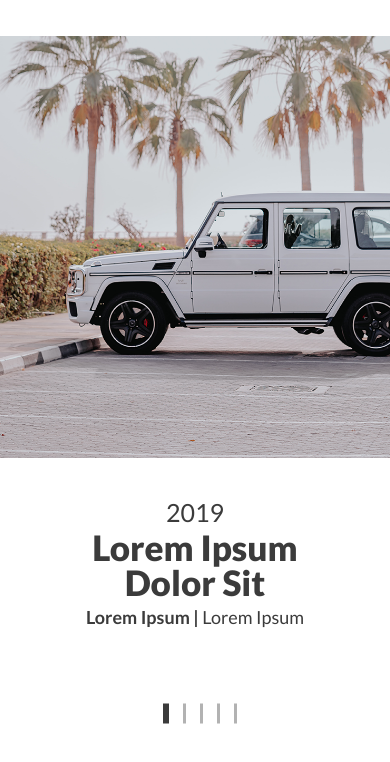
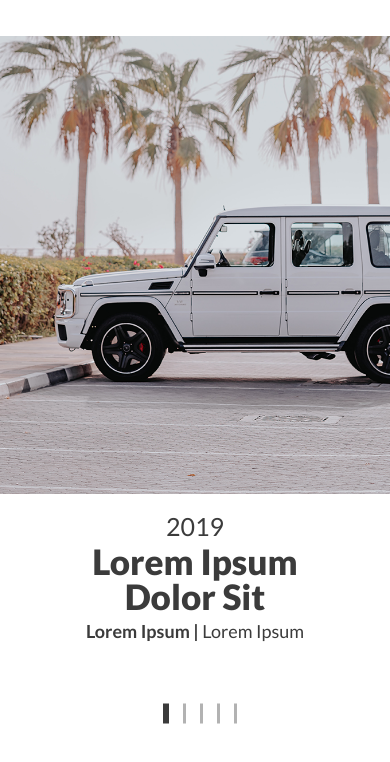
Before and after one commit to vinwatanabe/portfolio_2020_template, a plain HTML site: page index.html in a window 390 px wide. Shown: the part 74-836 px from the top of the page. Drawn offline with nearby package versions, Linux system fonts and the light colour scheme.

Commit message:
Made the image and title of the home a flexbox to better control positions

```diff
--- a/css/style.css
+++ b/css/style.css
@@ -767,10 +767,13 @@ nav #menu {
 
   .projects_list {
     position: relative;
-    height: 50%;
+    display: flex;
+    flex-direction: column-reverse;
+    height: 72%;
   }
 
   .project_image {
+  	position: relative;
     float: none;
     clear: both;
     height: 100%;
@@ -783,13 +786,15 @@ nav #menu {
   }
 
   .project_text_home {
-    position: absolute;
-    top: 110%;
-    left: 50%;
-    transform: translate(-50%, 0);
+    position: relative;
+    display: block;
+    transform: translate(0);
     padding-left: 0;
+    padding-top: 20px;
     width: 74%;
     text-align: center;
+    top: 0;
+    margin: 0px auto;
   }
 
   .nav_buttons {
--- a/js/slider.js
+++ b/js/slider.js
@@ -30,6 +30,8 @@ $(document).ready(function(){
   // Set initial slide
   function initialSlide(){
     var slideNumber = "0" + String(currentSlide);
+
+    hideAll();
 
     $(".slide_" + slideNumber).show();
     $(".btn_" + slideNumber).addClass("active");
@@ -67,22 +69,6 @@ $(document).ready(function(){
     $(".slide_04").hide();
     $(".slide_05").hide();
   }
-
-  // Change slide animation
- /* function slideAnimation(slideNumber){
-    $.when($(".project_image").animate({width: "1px"}, 500)).then(function(){
-      $.when($(".project_text").fadeOut(300)).then(function(){
-        $.when(hideAll()).then(function(){
-          $.when($(".slide_" + slideNumber).fadeIn(300)).then(function(){
-            $.when($(".project_text").fadeIn(300)).then(function(){
-              $(".project_image").animate({width: "60%"}, 500);
-              $(".btn_" + slideNumber).addClass("active");
-            });
-          });
-        });
-      });
-    });
-  }*/
 
   function slideAnimation(slideNumber){
     $.when($(".project_image").animate({width: "1px"}, 500)).then(function(){
```
